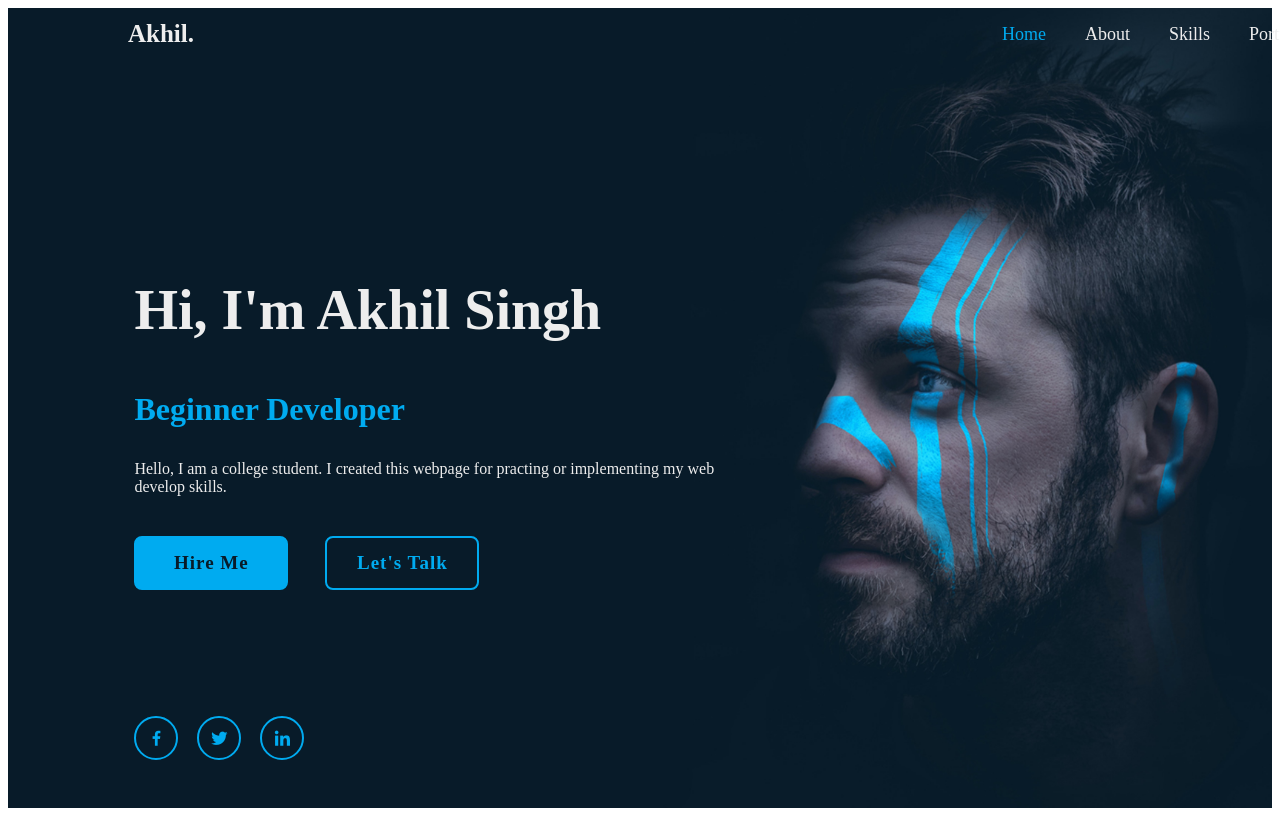
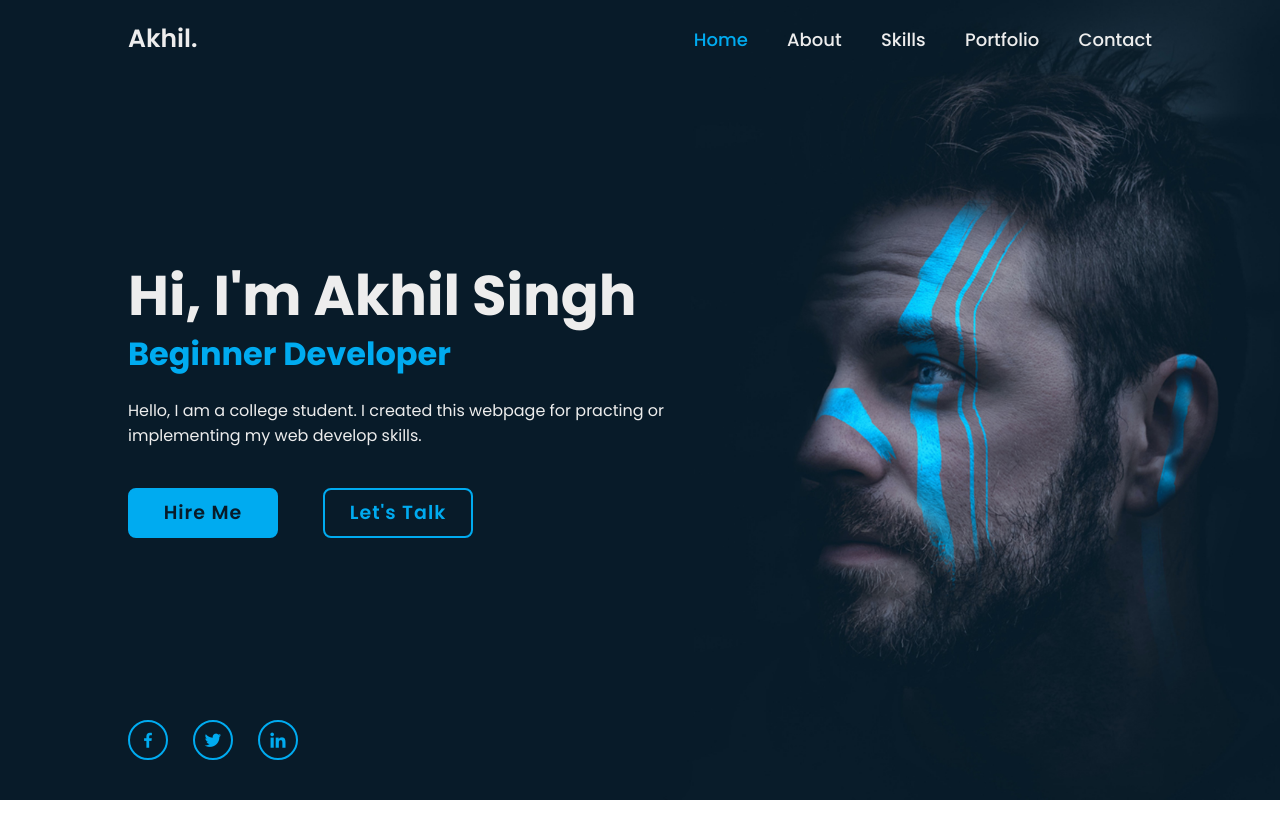
Before and after one commit to Akhil-Singh-Bartwal/Portfolio, a plain HTML site: page index.html in a window 1280 px wide. Drawn offline with nearby package versions, Linux system fonts and the light colour scheme.

Commit message:
Update style.css

```diff
--- a/style.css
+++ b/style.css
@@ -1,4 +1,4 @@
-1@import url('https://fonts.googleapis.com/css2?family=Poppins:wght@300;400;500;600;700;800;900&display=swap');
+@import url('https://fonts.googleapis.com/css2?family=Poppins:wght@300;400;500;600;700;800;900&display=swap');
 
 *{
     margin:0;
@@ -305,7 +305,7 @@ body{
     }
 }
 
-@media only screen and (max-width:600px;){
+@media only screen and (max-width:600px){
     .home{
           background-image: none;
           background-color: #081b29;
```
